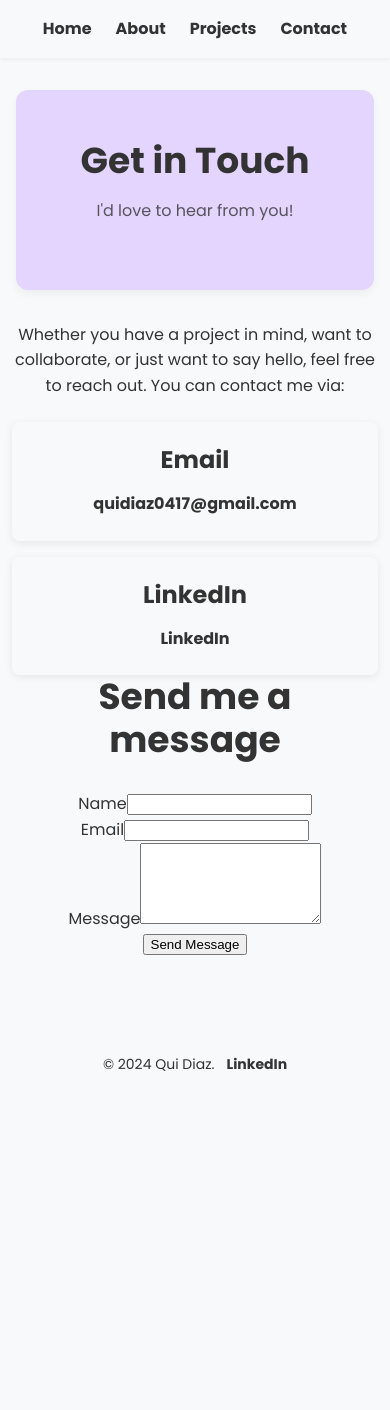
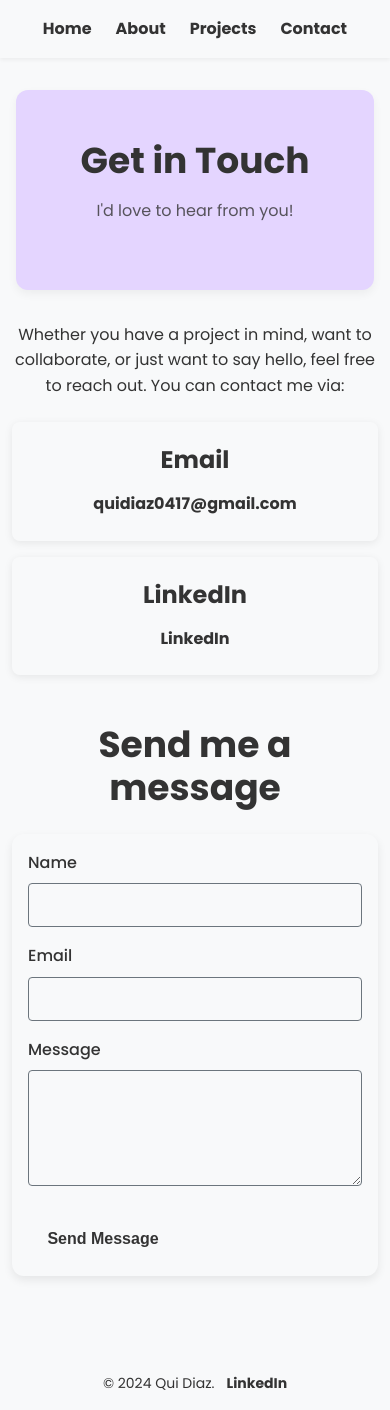
Before and after one commit to 5u2y/Summer-Portfolio, a React (Vite) app: page /contact in a window 390 px wide. Before the commit the page ends 1091 px from the top, so only its background shows below. Built offline with nearby package versions, Linux system fonts and the light colour scheme.

Commit message:
Fixed the Contact Form

```diff
--- a/src/pages/ContactPage/ContactPage.module.css
+++ b/src/pages/ContactPage/ContactPage.module.css
@@ -93,7 +93,7 @@
 
 
   /* Form Styles (if you uncomment the form in ContactPage.jsx) */
-  /*
+
   .formHeading {
     font-size: var(--font-size-h2);
     color: var(--color-text-dark);
@@ -148,7 +148,7 @@
     min-width: 150px;
     padding: var(--spacing-sm) var(--spacing-md);
     background-color: var(--color-soft-baby-blue);
-    color: var(--color-text-light); // White text on soft baby blue button
+    color: var(--color-text-light); /* White text on soft baby blue button */
     border: none;
     border-radius: var(--border-radius-md);
     font-size: var(--font-size-body);
@@ -160,10 +160,11 @@
   }
 
   .submitButton:hover {
-    background-color: var(--color-soft-lavender); // Another accent color on hover
+    background-color: var(--color-soft-lavender); /* Another accent color on hover */
     transform: translateY(-2px);
   }
-  */
+
+
 
 
   /* Media Queries for Responsiveness */
@@ -196,7 +197,7 @@
       max-width: 400px; /* Constrain width on smaller screens */
     }
 
-    /* .contactForm {
+    .contactForm {
       padding: var(--spacing-md);
-    } */
+    }
   }
```
